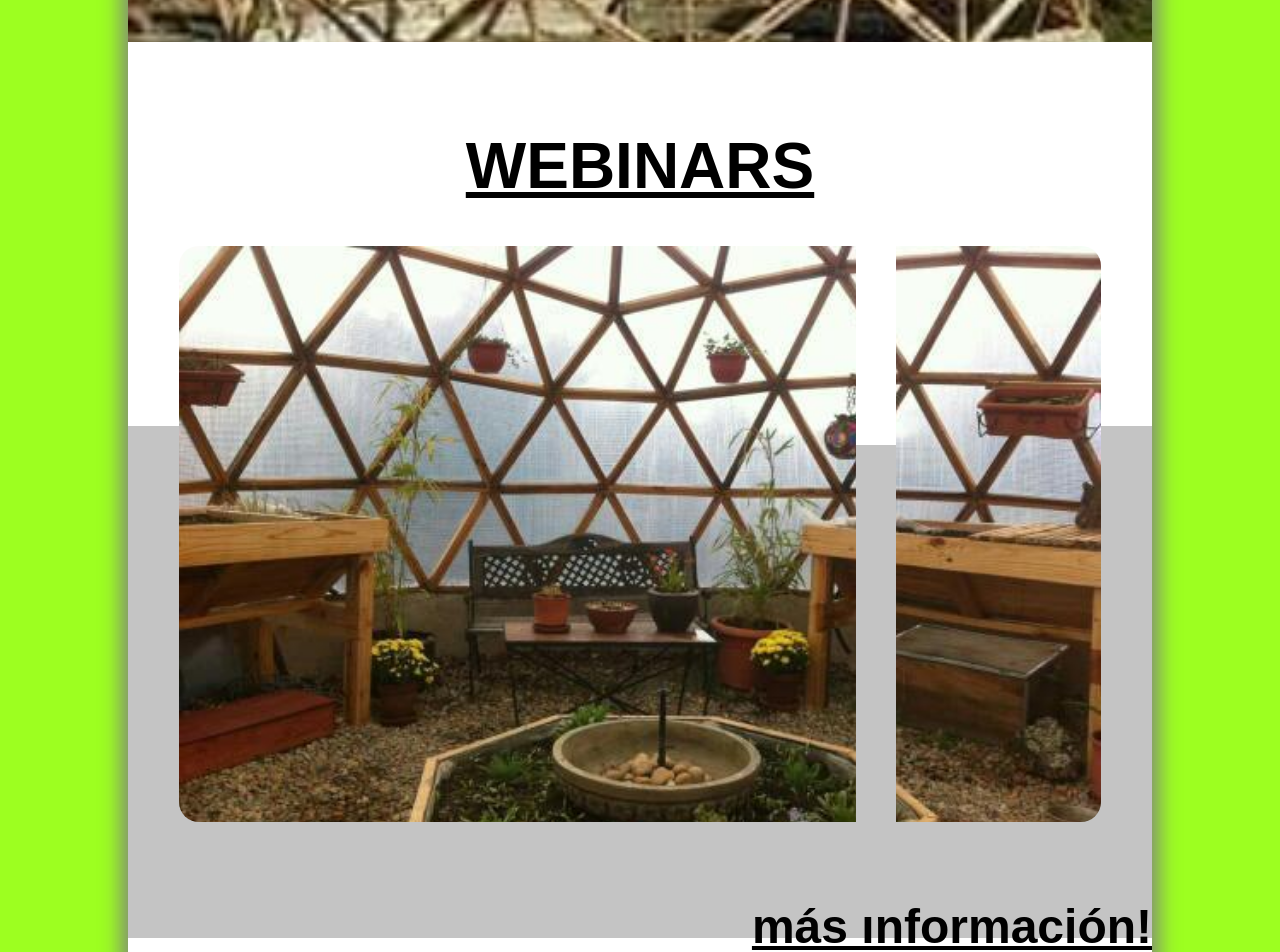
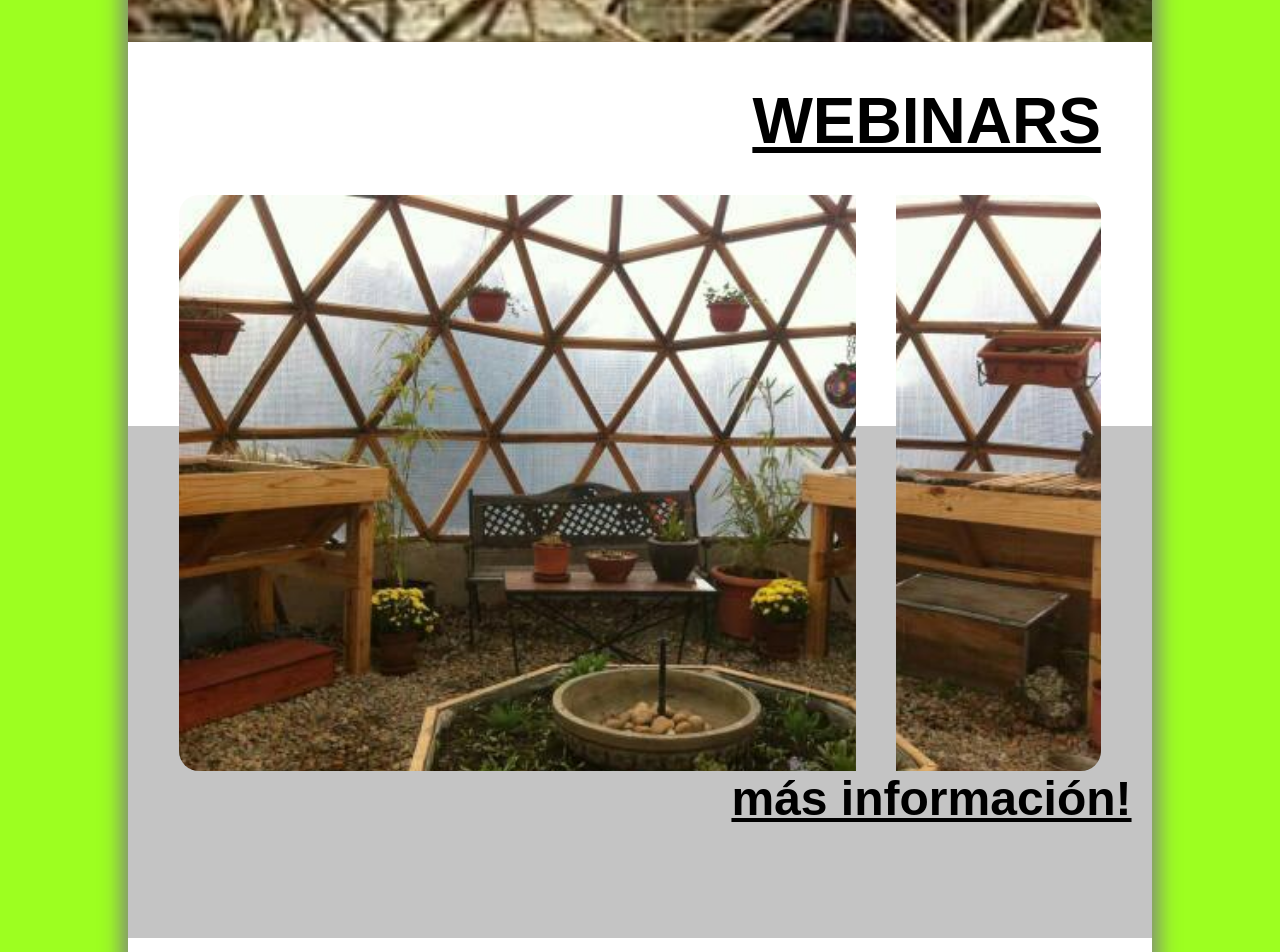
Before and after one commit to videnacry/huasinda, a React (Create React App) app: page / in a window 1280 px wide. Shown: the part 560-1512 px from the top of the page. Built offline with nearby package versions, Linux system fonts and the light colour scheme.

Commit message:
align divisions home

```diff
--- a/src/home/webinars.css
+++ b/src/home/webinars.css
@@ -4,6 +4,7 @@
 .webinars-s, .webinars-s>.white, .webinars-s>.gray{
     width: 100%;
     position: relative;
+    height: 70vw;
 }
 .webinars-s>.white{
     height: 30vw;
@@ -15,25 +16,28 @@
 }
 .webinars-s>.article>.title{
     color: black;
-
+    z-index: 1;
+    position: absolute;
+    top: 0%;
+    right: 5%;
 }
 .webinars-s>.article>.top-divisor, .webinars-s>.article>.bottom-divisor{
     position: absolute;
     width: 40px;
-    height: 45%;
+    height: 30vw;
     right: 25%;
     top: 0%;
     background-color: white;
 }
 .webinars-s>.article>.bottom-divisor{
-    top: 38%;
-    height: 50%;
+    top: 30vw;
+    height: 40vw;
     background-color: #C4C4C4;
 }
 .webinars-s>.article{
     width: 100%;
     position: absolute;
-    top: 5%;
+    top: 0%;
     left: 50%;
     transform: translateX(-50%);
 }
@@ -42,11 +46,17 @@
     background-size: cover;
     height: 45vw;
     width: 90%;
-    margin: 2% 5% 0 5%;
+    margin: 15% 5% 0 5%;
     border-radius: 20px;
 }
 .webinars-s>.article>.link{
-    padding: 1vw 3vw 0 3vw;
     color: black;
     text-align: end;
+    z-index: 1;
+    position: absolute;
+    top: 100%;
+    right: 2%;
 }
+.webinars-s>.article>.link *{
+    margin: 0;
+}
```
